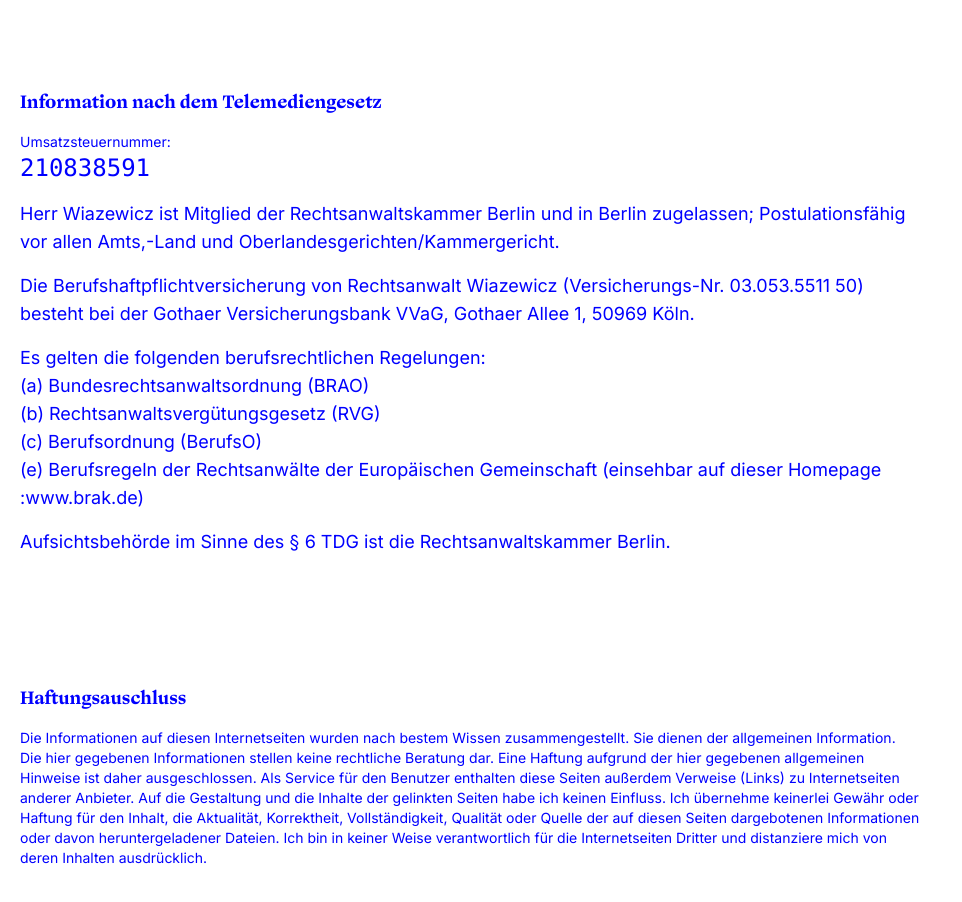
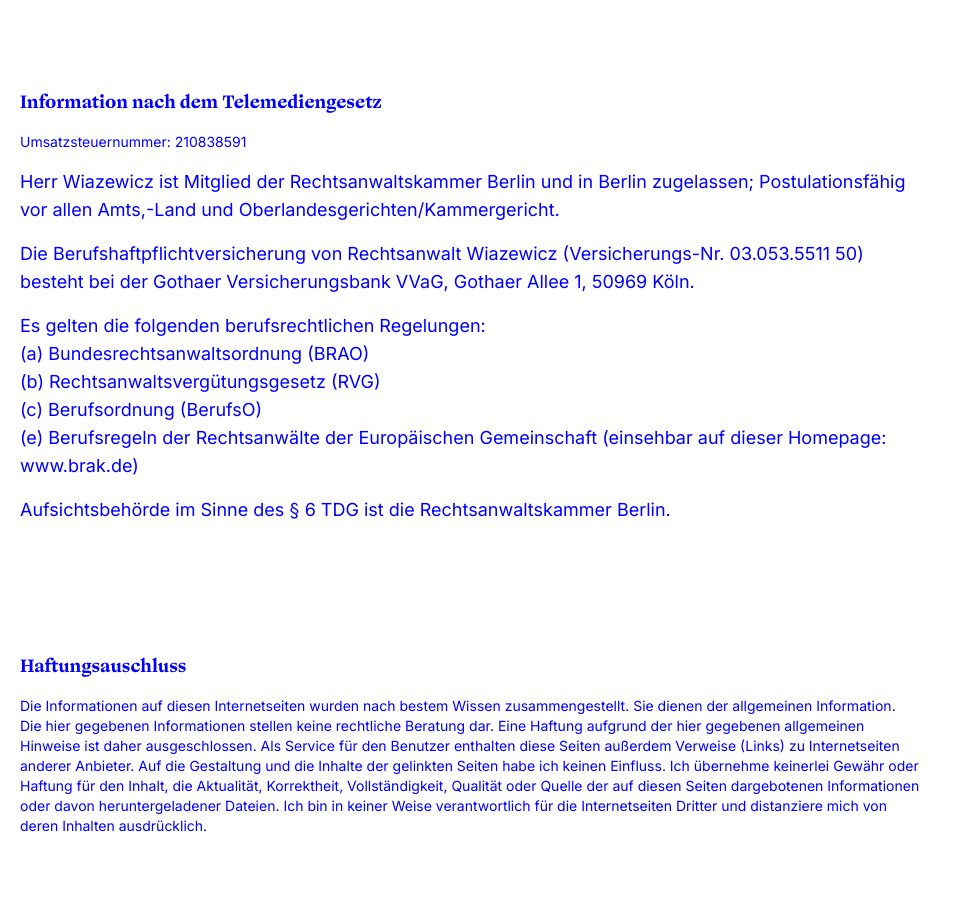
Before and after one commit to dreadbeard11/ra-wiazewicz, a Next.js app: page / in a window 1280 px wide. Shown: the part 820-1722 px from the top of the page, without its empty margins (0-962 px from the left). Built offline with nearby package versions, Linux system fonts and the light colour scheme.

Commit message:
Update page.tsx

```diff
--- a/src/app/page.tsx
+++ b/src/app/page.tsx
@@ -66,10 +66,10 @@ export default function Index() {
           </div>
           <div className="space-y-4">
             <h2>Information nach dem Telemediengesetz</h2>
-            <div>
-              <div className=" text-sm">Umsatzsteuernummer:</div>
-              <div className="text-2xl font-mono">210838591</div>
-            </div>
+
+              <div className=" text-sm">Umsatzsteuernummer: 210838591</div>
+
+
             <div>
               Herr Wiazewicz ist Mitglied der Rechtsanwaltskammer Berlin und in
               Berlin zugelassen; Postulationsfähig vor allen Amts,-Land und
@@ -88,7 +88,7 @@ export default function Index() {
                 <li>(c) Berufsordnung (BerufsO)</li>
                 <li>
                   (e) Berufsregeln der Rechtsanwälte der Europäischen
-                  Gemeinschaft (einsehbar auf dieser Homepage :www.brak.de)
+                  Gemeinschaft (einsehbar auf dieser Homepage: www.brak.de)
                 </li>{" "}
               </ul>
             </div>
```
